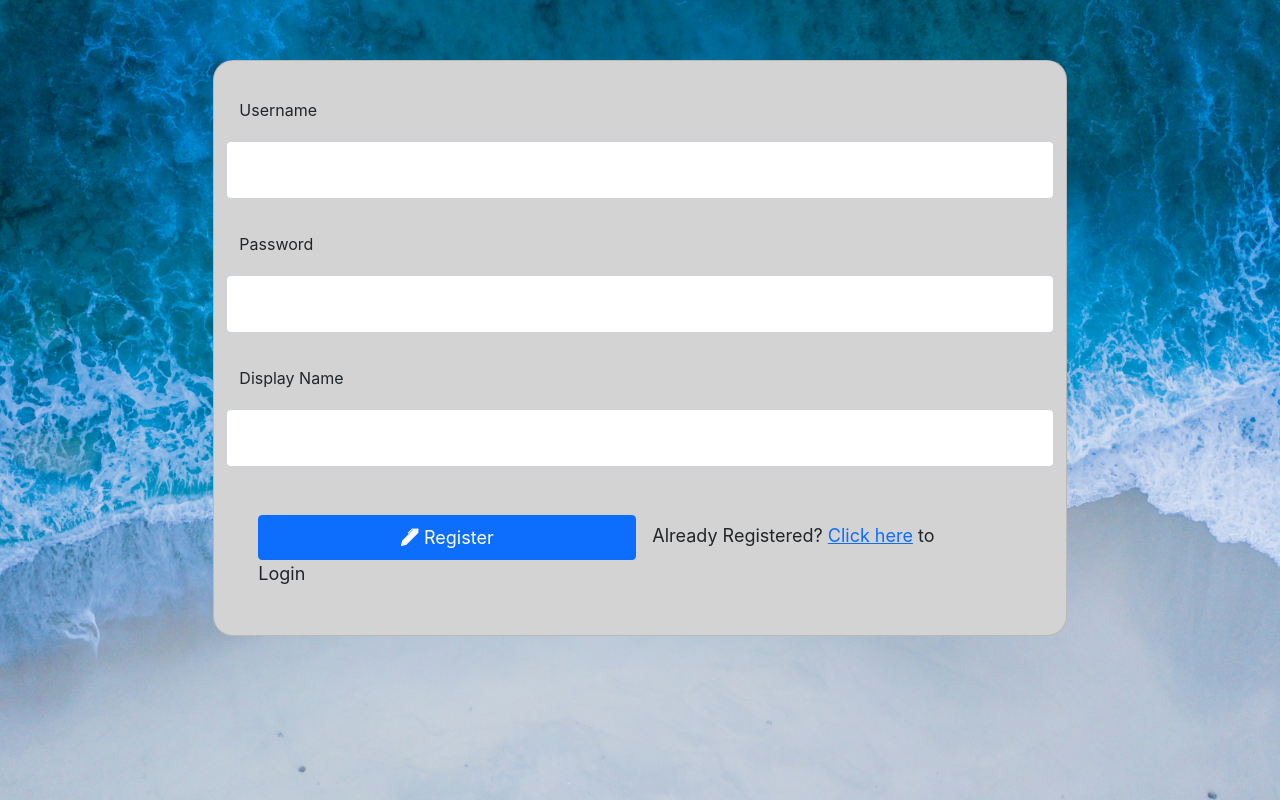
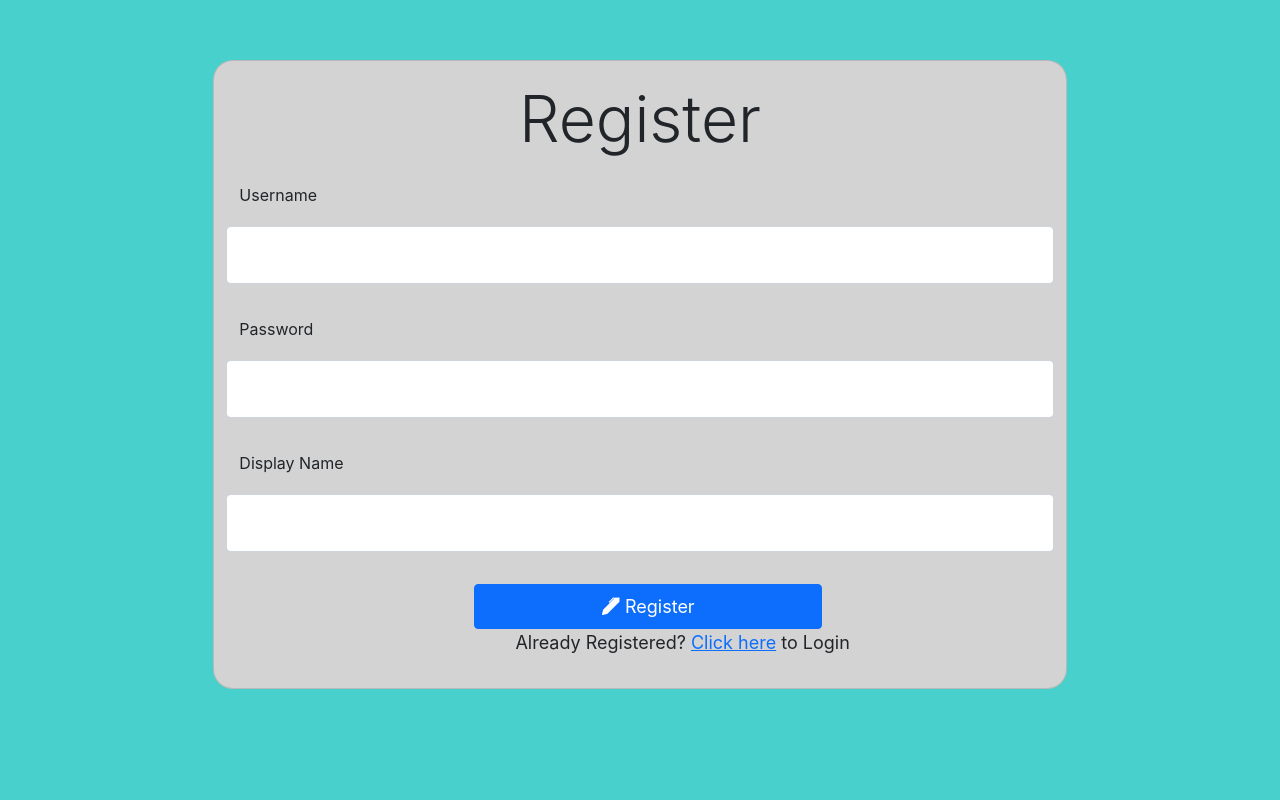
Before and after one commit to danielkarl888/WAppBIU, a React (Create React App) app: page /regi in a window 1280 px wide. Built offline with nearby package versions, Linux system fonts and the light colour scheme.

Commit message:
added improved style

```diff
--- a/public/WAppBIUcss.css
+++ b/public/WAppBIUcss.css
@@ -7,7 +7,7 @@
     font-size: 18px;
 }
 .btn{
-    width:10cm
+    width:75%
 }
 .btn:hover{
     background-color: blue;
--- a/public/index.html
+++ b/public/index.html
@@ -22,8 +22,7 @@
 
     <title>WhatsAppBIU</title>
   </head>
-  <body style="background-image: url(bg-1.jpg);
-                background-size: 100%;">
+  <body style="background-color:mediumturquoise;">
     <noscript>You need to enable JavaScript to run this app.</noscript>
     <div id="root"></div>
     <script src="https://cdn.jsdelivr.net/npm/bootstrap@5.1.3/dist/js/bootstrap.bundle.min.js" integrity="sha384-ka7Sk0Gln4gmtz2MlQnikT1wXgYsOg+OMhuP+IlRH9sENBO0LRn5q+8nbTov4+1p" crossorigin="anonymous"></script>
--- a/src/LinkToChat.js
+++ b/src/LinkToChat.js
@@ -6,7 +6,7 @@ function LinkToChat() {
         <div className="row">
         <div className="col-3">
         </div>
-        <Link className="col-6" to='/chat'>
+        <Link className="col-6 text-center" to='/chat'>
         <button type="submit" className="btn btn-primary btn-karl" id="login-btn">
             <i className="bi bi-chat-left-dots-fill"></i> Login</button>
         </Link>
--- a/src/LoginPage.js
+++ b/src/LoginPage.js
@@ -61,6 +61,9 @@ function LoginPage(){
         onSubmit={e => handleSubmit(e, newUser)}
         className="col card mt-2"
         id="conncectCard">
+            <div class="text-center">
+                <h1 class="display-3">Login</h1>
+            </div>
             <div className="form-floating mb-3 input-padding-5">
                 <input
                     onChange={handleUserNameChange}
@@ -90,11 +93,15 @@ function LoginPage(){
                 </div>
             </>
             <div className="form-floating mb-3 input-padding-5 p-3" id="login">
-                <div className="col-xl-11 col-lg-10 col-md-8 input-padding-5 p-3" id="submit">
-                    <span className="p-3">not Registered? <Link to='/regi' className="link" id="changeToRegister">
-                        Click here</Link> to Register</span>
-                </div>
-                {isValidUser(newUser)?<LinkToChat/>: null}
+
+
+                    <div className="text-center" id="submit">
+                        <span>not Registered? <Link to='/regi' className="link" id="changeToRegister">
+                            Click here</Link> to Register!</span>
+                    </div>
+
+                {isValidUser(newUser) ? <LinkToChat /> : null}
+
 
             </div>
         </form>
--- a/src/RegisterPage.js
+++ b/src/RegisterPage.js
@@ -70,13 +70,18 @@ function RegisterPage() {
     }
 
     return (
+
         <form
         onSubmit={e => handleSubmit(e, newUser)}
         className="col card mt-2"
         id="conncectCard">
-        {(successMessage) ? <div className="alert alert-success">Registerion has been completed! Please go back to <Link to="/">Login screen</Link></div> : null}
+        <div class="text-center">
+         <h1 class="display-3">Register</h1>
+         </div>
+
+
+        {(successMessage) ? <div className="alert alert-success alert-dismissible" role="alert"><strong>Registerion has been completed!</strong> Please go back to <Link to="/">Login screen</Link></div> : null}
             <div className="form-floating mb-3 input-padding-5">
-
                 <input
                     onChange={handleUserNameChange}
                     type="text"
@@ -86,7 +91,7 @@ function RegisterPage() {
                     name="userName"
                     value={newUser.userName}>
                 </input>
-                {(!validUsername(newUser.userName) && !submitted && newUser.userName!="") ? <div className="validation m-1">please select a uniqe user name!</div> : null}
+                {(!validUsername(newUser.userName) && !submitted && newUser.userName!="") ? <div className=" m-1 badge rounded-pill bg-danger">please select a uniqe user name!</div> : null}
                 <label htmlFor="floatingUser">Username</label>
             </div>
             <>
@@ -100,11 +105,11 @@ function RegisterPage() {
                         name="Password"
                         value={newUser.password}>
                     </input>
-                    {(!validPassword(newUser.password)  && !submitted && newUser.password != "") ? <div className="validation m-1">please select at least 1 letter and 1 char!</div> : null}
+                    {(!validPassword(newUser.password)  && !submitted && newUser.userName != "") ? <div className="m-1 badge rounded-pill bg-danger">please select at least 1 letter and 1 char!</div> : null}
                     <label htmlFor="floatingPassword">Password</label>
                 </div>
             </>
-            <div className="form-floating mb-3 input-padding-5">
+            <div className="form-floating mb-3 input-padding-5 ">
                 <input
                 onChange={handleDisplayNameChange}
                 type="text"
@@ -114,13 +119,22 @@ function RegisterPage() {
                  placeholder="Display Name"></input>
                 <label htmlFor="floatingDisplay">Display Name</label>
             </div>
+
             <div className="form-floating mb-3 input-padding-5 p-3" id="register">
-                <div className="col-xl-11 col-lg-10 col-md-8 input-padding-5 p-3" id="submit">
-                    <button  type="submit" className="btn btn-primary btn-karl" id="register-btn">
+                <div className="col-7" id="submit">
+                    <button  type="submit" className="btn btn-primary btn-karl offset-6" id="register-btn">
                         <i className="bi bi bi-pen-fill"></i> Register</button>
-                    <span className="p-3">Already Registered? <Link to='/' className="link" id="changeToLogin">Click here</Link> to Login</span>
+                </div>
+                <div className="row">
+                <div className='col-4'></div>
+                <div className="col" id="submit" >Already Registered? <Link to='/' className="link" id="changeToLogin">Click here</Link> to Login</div>
+                <div className='col-2'></div>
                 </div>
             </div>
+
+
+
+
         </form>
     );
 }
```
